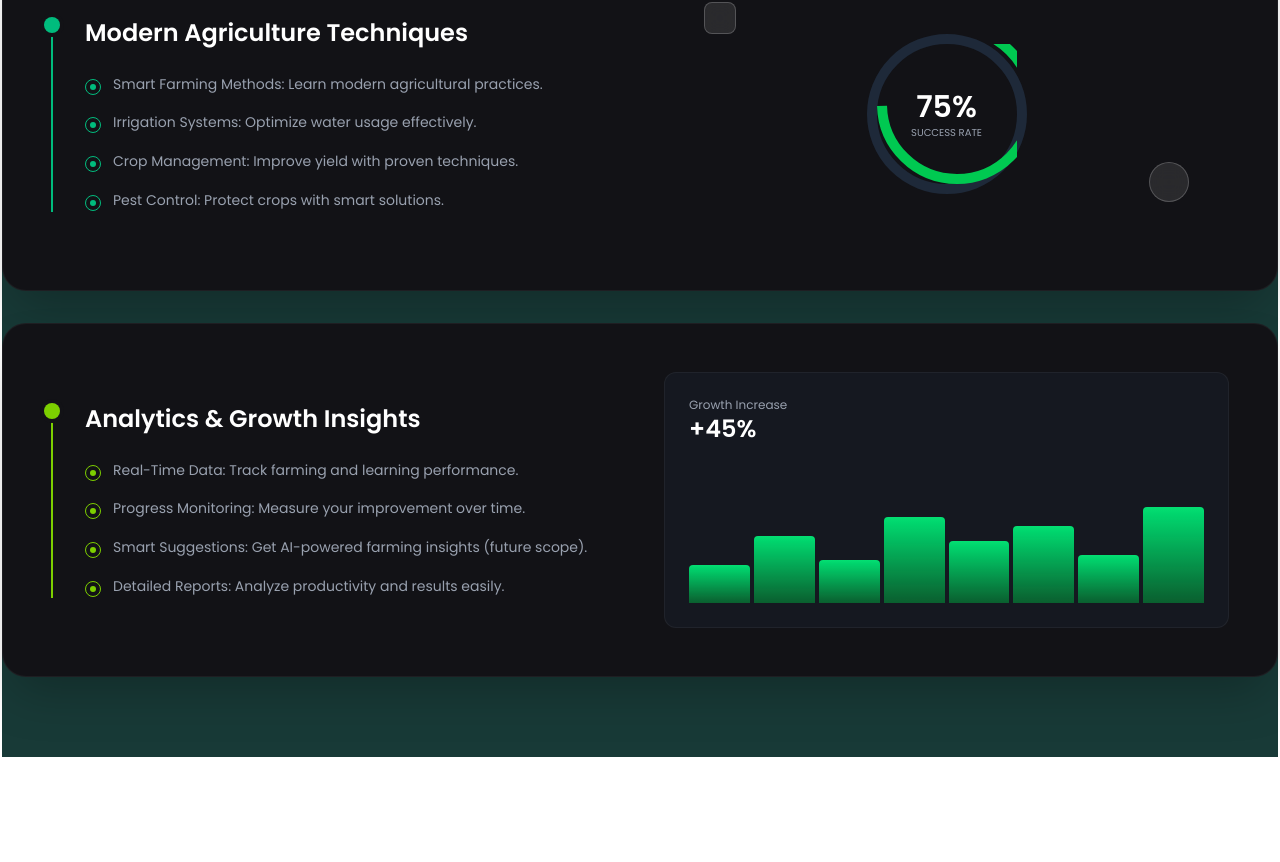
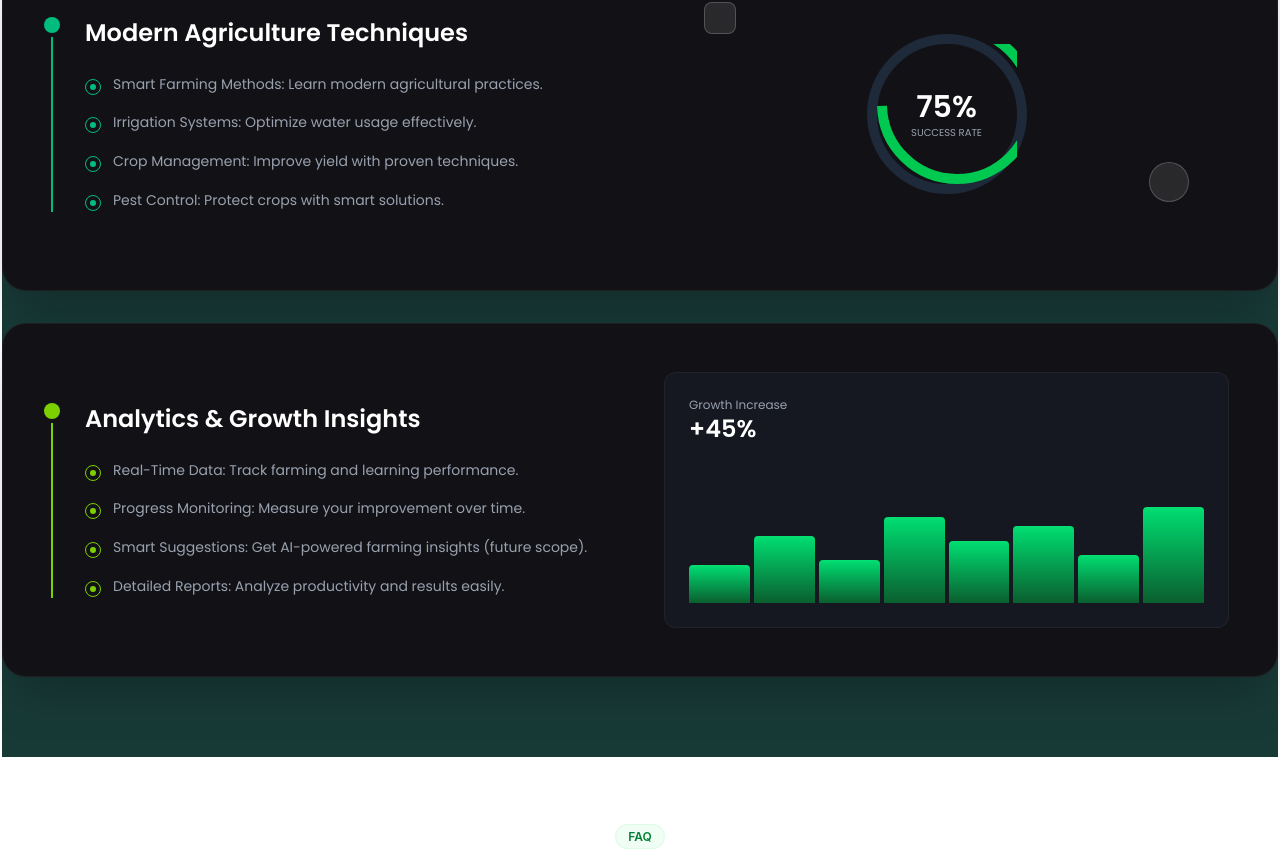
Before and after one commit to bayjidmia/Agrilearn-Platform-Clientside, a React (Vite) app: page / in a window 1280 px wide. Shown: the part 1935-2797 px from the top of the page. Before the commit the page ends 2694 px from the top, so only its background shows below. Built offline with nearby package versions, Linux system fonts and the light colour scheme.

Commit message:
added FAQ section

```diff
--- /dev/null
+++ b/src/pages/FAQ/FAQ.jsx
@@ -0,0 +1,97 @@
+import React, { useState } from "react";
+import { Plus, Minus } from "lucide-react";
+
+const FAQItem = ({ question, answer, isOpen, onClick }) => {
+  return (
+    <div
+      className={`border border-gray-100 rounded-xl mb-4 transition-all duration-300 ${isOpen ? "bg-gray-50/50" : "bg-white"}`}
+    >
+      <button
+        className="w-full flex items-center justify-between p-5 text-left focus:outline-none"
+        onClick={onClick}
+      >
+        <span className="text-lg font-medium text-gray-800">{question}</span>
+        <div
+          className={`p-1 rounded-md transition-colors ${isOpen ? "bg-green-800 text-white" : "bg-gray-100 text-gray-500"}`}
+        >
+          {isOpen ? <Minus size={20} /> : <Plus size={20} />}
+        </div>
+      </button>
+
+      <div
+        className={`overflow-hidden transition-all duration-300 ${isOpen ? "max-h-40 opacity-100" : "max-h-0 opacity-0"}`}
+      >
+        <div className="p-5 pt-0 text-gray-600 leading-relaxed">{answer}</div>
+      </div>
+    </div>
+  );
+};
+
+const FAQ = () => {
+  const [openIndex, setOpenIndex] = useState(1); // Set second item open by default like the image
+
+  const faqs = [
+    {
+      question: "Does Agrovia support sustainable farming?",
+      answer:
+        "Yes, Agrovia integrates various eco-friendly practices and data-driven insights to help farmers implement sustainable methods effectively.",
+    },
+    {
+      question: "Can I monitor multiple fields at once?",
+      answer:
+        "Absolutely. Agrovia allows you to manage and track multiple fields from a single dashboard for better control and visibility.",
+    },
+    {
+      question: "How do I get started with Agrovia?",
+      answer:
+        "Getting started is simple. Just sign up for an account, connect your field data, and our onboarding wizard will guide you through the rest.",
+    },
+    {
+      question: "Is Agrovia easy to use for non-technical farmers?",
+      answer:
+        "We've designed our interface to be intuitive and user-friendly, ensuring that farmers of all technical backgrounds can navigate it with ease.",
+    },
+    {
+      question: "Can Agrovia help reduce farming costs?",
+      answer:
+        "By optimizing resource allocation and providing early detection for potential issues, Agrovia helps significantly lower operational expenses.",
+    },
+  ];
+
+  return (
+    <section className="container mx-auto px-4 py-16 font-sans">
+      <div className="text-center mb-12">
+        <span className="bg-green-50 text-green-700 text-xs font-semibold px-3 py-1 rounded-full uppercase border border-green-100">
+          FAQ
+        </span>
+        <h2 className="text-4xl md:text-5xl font-serif text-green-900 mt-4 mb-2">
+          Common Farmer <span className="italic font-normal">Questions</span>
+        </h2>
+        <p className="text-gray-700 max-w-lg mx-auto">
+          Got questions? We've got answers to help you get the most out of
+          Agrovia.
+        </p>
+      </div>
+
+      <div className="space-y-2">
+        {faqs.map((faq, index) => (
+          <FAQItem
+            key={index}
+            question={faq.question}
+            answer={faq.answer}
+            isOpen={openIndex === index}
+            onClick={() => setOpenIndex(openIndex === index ? -1 : index)}
+          />
+        ))}
+      </div>
+
+      <div className="flex justify-center mt-10">
+        <button className="bg-primary hover:bg-green-950 text-white px-8 py-3 rounded-full font-medium transition-all">
+          Still have question?
+        </button>
+      </div>
+    </section>
+  );
+};
+
+export default FAQ;
--- a/src/pages/Hero/Hero.jsx
+++ b/src/pages/Hero/Hero.jsx
@@ -19,7 +19,7 @@ const Hero = () => {
                   <span>#1 Agriculture Learning Platform</span>
                 </div>
 
-                <h1 className="text-5xl md:text-6xl font-bold text-gray-900 leading-tight mb-6 font-poppins">
+                <h1 className="text-5xl md:text-6xl font-bold text-green-900 leading-tight mb-6 font-poppins">
                   Learn Modern <br />
                   <span className="text-[#4CAF50]">Agriculture</span> Today
                 </h1>
@@ -31,14 +31,14 @@ const Hero = () => {
                 </p>
 
                 <div className="flex flex-col sm:flex-row gap-4">
-                  <Link className="bg-primary hover:bg-[#43a047] text-white px-8 py-3.5 rounded-full font-semibold text-lg flex items-center justify-center gap-2 transition-all shadow-lg shadow-green-500/30">
+                  <Link className="bg-primary hover:bg-green-950 text-white px-8 py-3.5 rounded-full font-semibold text-lg flex items-center justify-center gap-2 transition-all shadow-lg shadow-green-500/30">
                     Explore Courses
                     <BsArrowRight className="w-5 h-5" />
                   </Link>
 
                   <Link
                     to="/instructor"
-                    className="bg-white text-gray-900 border-2 border-gray-200 hover:border-gray-300 px-8 py-3.5 rounded-full font-semibold text-lg flex items-center justify-center transition-all gap-2 "
+                    className="bg-white text-gray-900 border-2 border-gray-200 hover:border-green-500 px-8 py-3.5 rounded-full font-semibold text-lg flex items-center justify-center transition-all gap-2 "
                   >
                     Become Instructor
                     <BsArrowRight className="w-5 h-5" />
--- a/src/pages/Home/Home.jsx
+++ b/src/pages/Home/Home.jsx
@@ -3,6 +3,7 @@ import Navbar from "../../components/shred/Navbar";
 import Hero from "../Hero/Hero";
 import Trust from "../Static/Trust";
 import Feature from "../Static/Feature";
+import FAQ from "../FAQ/Faq";
 
 const Home = () => {
   return (
@@ -10,7 +11,9 @@ const Home = () => {
       <Navbar></Navbar>
       <Hero></Hero>
       <Trust></Trust>
+
       <Feature></Feature>
+      <FAQ></FAQ>
     </div>
   );
 };
```
